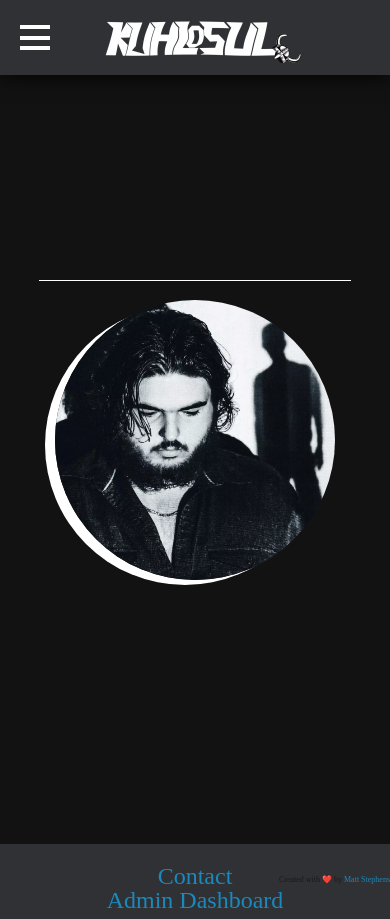
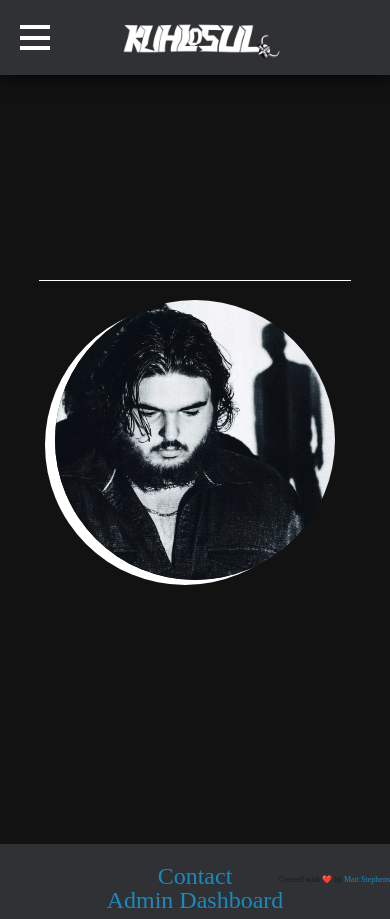
Before and after one commit to mstephen19/kuhlosul-app, a React (Create React App) app in the folder client/: page / in a window 390 px wide. Built offline with nearby package versions, Linux system fonts and the light colour scheme; no server answers; a web font is replaced by a local one.

Commit message:
Improve navigation logo responsiveness

```diff
--- a/client/src/components/NavBar/DropDown.js
+++ b/client/src/components/NavBar/DropDown.js
@@ -7,8 +7,6 @@ import { SET_CURRENT_PAGE } from '../../utils/GlobalContext/actions';
 
 export default function DropDown({ position, onClick }) {
   const { currentPage, dispatch } = useGlobalContext();
-
-  console.log(currentPage);
 
   const handleItemClick = ({ target }) => {
     if (target.id !== currentPage) window.scrollTo(0, 0);
--- a/client/src/components/NavBar/Nav.js
+++ b/client/src/components/NavBar/Nav.js
@@ -58,9 +58,10 @@ export default function Nav() {
                 alt='Logo'
                 style={{
                   objectFit: 'cover',
-                  height: '500%',
+                  maxHeight: '500%',
                   cursor: 'pointer',
                   pointerEvents: 'initial',
+                  width: 'clamp(200px, 20vw, 500px)',
                 }}
               />
             </div>
```
